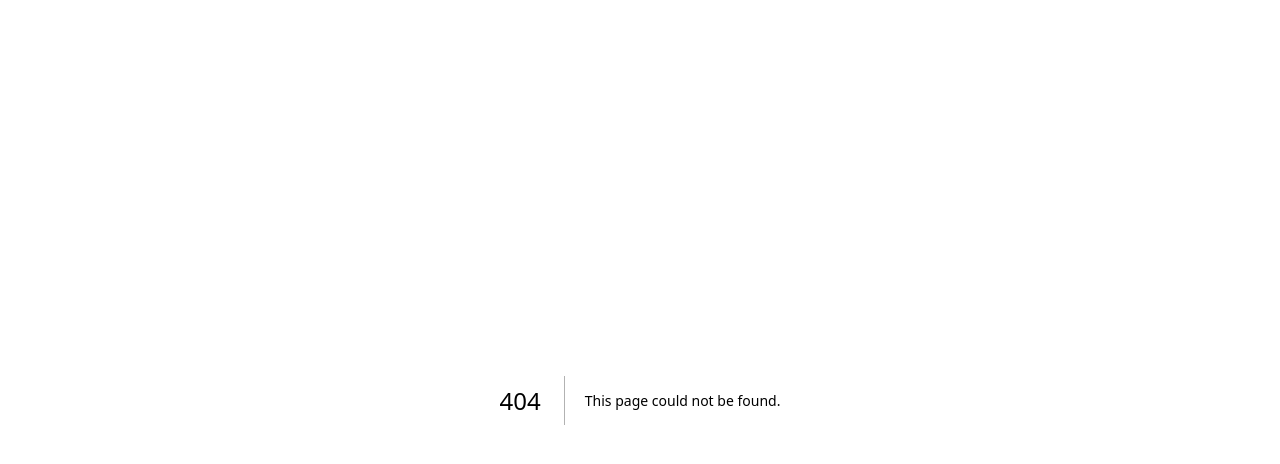
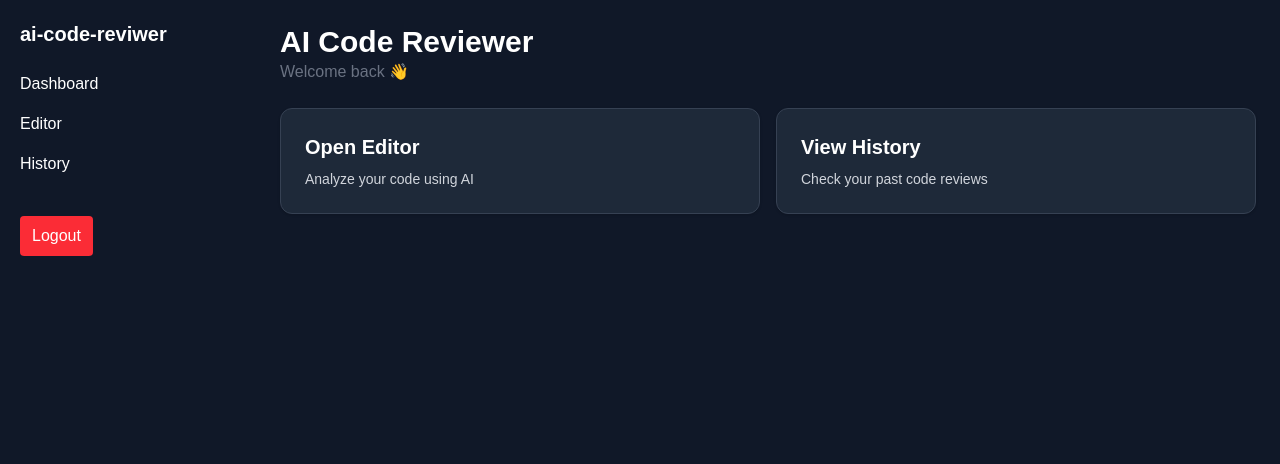
Before and after one commit to jaiteshg/AI-Code-Reviewer, a Next.js app: page /dashboard in a window 1280 px wide. Before the commit this address had no page. Shown: the top 464 px of the page. Built offline with nearby package versions, Linux system fonts and the light colour scheme; no server answers.

Commit message:
feat: implement Editor, History, and Dashboard components; enhance layout with authentication and navigation

```diff
--- /dev/null
+++ b/src/app/dashboard/editor/page.tsx
@@ -0,0 +1,87 @@
+"use client";
+
+import { useState } from "react";
+import CodeEditor from "@/components/CodeEditor";
+import axios from "axios";
+import AnalyzeButton from "@/components/AnalyzeButton";
+import BugsCard from "@/components/ResultCards/BugsCard";
+import ImprovementsCard from "@/components/ResultCards/ImprovementsCard";
+import DiffViewerCard from "@/components/ResultCards/DiffViewerCard";
+import FixedCodeCard from "@/components/ResultCards/FixedCodeCard";
+import { useEffect } from "react";
+
+export default function EditorPage() {
+  const [code, setCode] = useState(`function hello() {
+  console.log("Hello world")
+}`);
+  const [result, setResult] = useState<any>(null);
+  const [loading, setLoading] = useState(false);
+  const [darkMode, setDarkMode] = useState(false);
+
+  useEffect(() => {
+  const selected = localStorage.getItem("selected-history");
+
+  if (selected) {
+    const item = JSON.parse(selected);
+    setCode(item.code);
+    setResult(item.result);
+
+    localStorage.removeItem("selected-history"); // clean up
+  }
+}, []);
+
+  const analyzeCode = async () => {
+    setLoading(true);
+    try {
+    const saved = localStorage.getItem("code-history");
+    const oldHistory = saved ? JSON.parse(saved) : [];
+
+    // Call your backend API to analyze the code
+    const response = await axios.post("/api/analyze", { code });
+    const parsed = typeof response.data === "string"
+    ? JSON.parse(response.data)
+    : response.data;;
+
+    setResult(parsed);
+
+    const newEntry = {
+      code,
+      result: parsed,
+      time: new Date().toLocaleString(),
+    };
+
+    const updatedHistory = [newEntry, ...oldHistory].slice(0, 5);
+
+    localStorage.setItem("code-history", JSON.stringify(updatedHistory));
+    } catch (err) {
+      setResult(null);
+    }
+    setLoading(false);
+  };
+
+  // Function to copy text to clipboard
+  const copyToClipboard = (text: string) => {
+    if (navigator && navigator.clipboard) {
+      navigator.clipboard.writeText(text);
+    }
+  };
+
+  return (
+    <div className="max-w-5xl mx-auto space-y-6">
+      <h1 className="text-2xl font-bold">AI Code Reviewer</h1>
+
+      <CodeEditor code={code} setCode={setCode} />
+
+      <AnalyzeButton loading={loading} onClick={analyzeCode} />
+
+      {result && (
+        <div className="grid grid-cols-1 md:grid-cols-2 gap-4 mt-6">
+          <BugsCard bugs={result.bugs} darkMode={darkMode} />
+          <ImprovementsCard improvements={result.improvements} darkMode={darkMode} />
+          <DiffViewerCard code={code} fixedCode={result.fixedCode} darkMode={darkMode} />
+          <FixedCodeCard fixedCode={result.fixedCode} darkMode={darkMode} copyToClipboard={copyToClipboard} />
+        </div>
+      )}
+    </div>
+  );
+}
--- /dev/null
+++ b/src/app/dashboard/history/page.tsx
@@ -0,0 +1,32 @@
+"use client";
+
+import { useEffect, useState } from "react";
+import HistoryPanel from "@/components/HistoryPanel";
+import { useRouter } from "next/navigation";
+
+export default function HistoryPage() {
+  const [history, setHistory] = useState<any[]>([]);
+  const router = useRouter();
+
+  {history.length === 0 && <p>No history yet</p>}
+
+  useEffect(() => {
+    const saved = localStorage.getItem("code-history");
+    if (saved) {
+      setHistory(JSON.parse(saved));
+    }
+  }, []);
+
+  const handleSelect = (item: any) => {
+
+  localStorage.setItem("selected-history", JSON.stringify(item));
+  router.push("/dashboard/editor");
+};
+
+  return (
+    <div>
+      <h1 className="text-2xl font-bold mb-4">History</h1>
+      <HistoryPanel history={history} onSelect={handleSelect} />
+    </div>
+  );
+}
--- /dev/null
+++ b/src/app/dashboard/layout.tsx
@@ -0,0 +1,42 @@
+"use client";
+
+import { useSession, signIn } from "next-auth/react";
+import { useEffect } from "react";
+import Link from "next/link";
+import { signOut } from "next-auth/react";
+import { ReactNode } from "react";
+
+export default function DashboardLayout({ children }: { children: ReactNode }) {
+  const { status } = useSession();
+
+  useEffect(() => {
+    if (status === "unauthenticated") {
+      signIn();
+    }
+  }, [status]);
+
+  if (status === "loading") return <p>Loading...</p>;
+
+  return (
+    <div className="flex h-screen">
+      <aside className="w-64 bg-gray-900 text-white p-5">
+        <h2 className="text-xl font-bold mb-6">ai-code-reviwer</h2>
+
+        <nav className="flex flex-col gap-4">
+          <Link href="/dashboard">Dashboard</Link>
+          <Link href="/dashboard/editor">Editor</Link>
+          <Link href="/dashboard/history">History</Link>
+        </nav>
+
+        <button
+          onClick={() => signOut()}
+          className="mt-10 bg-red-500 px-3 py-2 rounded"
+        >
+          Logout
+        </button>
+      </aside>
+
+      <main className="flex-1 p-6 bg-gray-900 text-white">{children}</main>
+    </div>
+  );
+}
--- /dev/null
+++ b/src/app/dashboard/page.tsx
@@ -0,0 +1,37 @@
+import Link from "next/link";
+
+export default function DashboardPage() {
+  return (
+    <div className="space-y-6">
+
+      <div>
+        <h1 className="text-3xl font-bold">AI Code Reviewer</h1>
+        <p className="text-gray-500">Welcome back 👋</p>
+      </div>
+
+      <div className="grid grid-cols-1 md:grid-cols-2 gap-4">
+
+        <Link
+          href="/dashboard/editor"
+          className="rounded-xl border border-gray-700 p-6 bg-gray-800 shadow hover:shadow-lg transition"
+        >
+          <h2 className="text-xl font-semibold">Open Editor</h2>
+          <p className="text-sm text-gray-300 mt-2">
+            Analyze your code using AI
+          </p>
+        </Link>
+
+        <Link
+          href="/dashboard/history"
+          className="rounded-xl border border-gray-700 p-6 bg-gray-800  shadow hover:shadow-lg transition"
+        >
+          <h2 className="text-xl font-semibold">View History</h2>
+          <p className="text-sm text-gray-300 mt-2">
+            Check your past code reviews
+          </p>
+        </Link>
+
+      </div>
+    </div>
+  );
+}
--- a/src/app/page.tsx
+++ b/src/app/page.tsx
@@ -1,109 +1,17 @@
-"use client";
-
-import { useEffect, useState } from "react";
-import CodeEditor from "@/components/CodeEditor";
-import axios from "axios";
-import Header from "@/components/Header";
-import AnalyzeButton from "@/components/AnalyzeButton";
-import BugsCard from "@/components/ResultCards/BugsCard";
-import ImprovementsCard from "@/components/ResultCards/ImprovementsCard";
-import DiffViewerCard from "@/components/ResultCards/DiffViewerCard";
-import FixedCodeCard from "@/components/ResultCards/FixedCodeCard";
-import HistoryPanel from "@/components/HistoryPanel";
+import Link from "next/link";
 
 export default function Home() {
-  const [code, setCode] = useState(`function hello() {
-  console.log("Hello world")
-}`);
-  const [result, setResult] = useState<{ bugs: string[]; improvements: string[]; fixedCode: string } | null>(null);
-  const [loading, setLoading] = useState(false);
-  const [darkMode, setDarkMode] = useState(true);
-  const [copied, setCopied] = useState(false);
-  const [history, setHistory] = useState<any[]>([]);
+  return (
+    <div className="flex flex-col items-center justify-center h-screen">
+      <h1 className="text-3xl font-bold">AI Code Reviewer</h1>
+      <p className="mt-2">AI-powered code analysis tool</p>
 
-
-    useEffect(() => {
-      const saved = localStorage.getItem("code-history");
-      if (saved) {
-        setHistory(JSON.parse(saved));
-      }
-    }, []);
-
-  const handleSelectHistory = (item: any) => {
-  setCode(item.code);
-  setResult(item.result);
-  };
-  const copyToClipboard = async (text: string) => {
-    await navigator.clipboard.writeText(text);
-    setCopied(true);
-    setTimeout(() => setCopied(false), 2000);
-  };
-  const analyzeCode = async () => {
-        setLoading(true);
-        try {
-          const res = await axios.post("/api/analyze", { code });
-
-          //  parse JSON safely
-          const parsed = JSON.parse(res.data.result);
-          //  create new history item
-          const newEntry = {
-            code,
-            result: parsed,
-            time: new Date().toLocaleString(),
-          };
-
-          //  update history
-          const updatedHistory = [newEntry, ...history].slice(0, 5); // keep last 5
-
-          setHistory(updatedHistory);
-
-          //  save to localStorage
-          localStorage.setItem("code-history", JSON.stringify(updatedHistory));
-
-
-          setResult(parsed);
-        } catch (err) {
-          setResult(null);
-        }
-        setLoading(false);
-      };
-
-  return (
-    <main
-        className={`min-h-screen p-6 ${
-          darkMode ? "bg-gray-900 text-white" : "bg-white text-black"
-        }`}
+      <Link
+        href="/dashboard"
+        className="mt-6 bg-black text-white px-4 py-2 rounded"
       >
-      <div className="max-w-5xl mx-auto space-y-6">
-      <Header darkMode={darkMode} setDarkMode={setDarkMode} />
-
-      <HistoryPanel history={history} onSelect={handleSelectHistory} />
-
-        <div className={`p-4 rounded-xl shadow ${
-          darkMode ? "bg-gray-900" : "bg-white"
-        }`}>
-          <CodeEditor code={code} setCode={setCode} />
-        </div>
-
-        <AnalyzeButton loading={loading} onClick={analyzeCode} />
-
-        {result && (
-          <div className="grid grid-cols-1 md:grid-cols-2 gap-4 mt-6">
-            <BugsCard bugs={result.bugs} darkMode={darkMode} />
-            <ImprovementsCard improvements={result.improvements} darkMode={darkMode} />
-            <DiffViewerCard
-              code={code}
-              fixedCode={result.fixedCode}
-              darkMode={darkMode}
-            />
-            <FixedCodeCard
-              fixedCode={result.fixedCode}
-              darkMode={darkMode}
-              copyToClipboard={copyToClipboard}
-            />
-          </div>
-        )}
-      </div>
-    </main>
+        Go to Dashboard
+      </Link>
+    </div>
   );
 }
```
